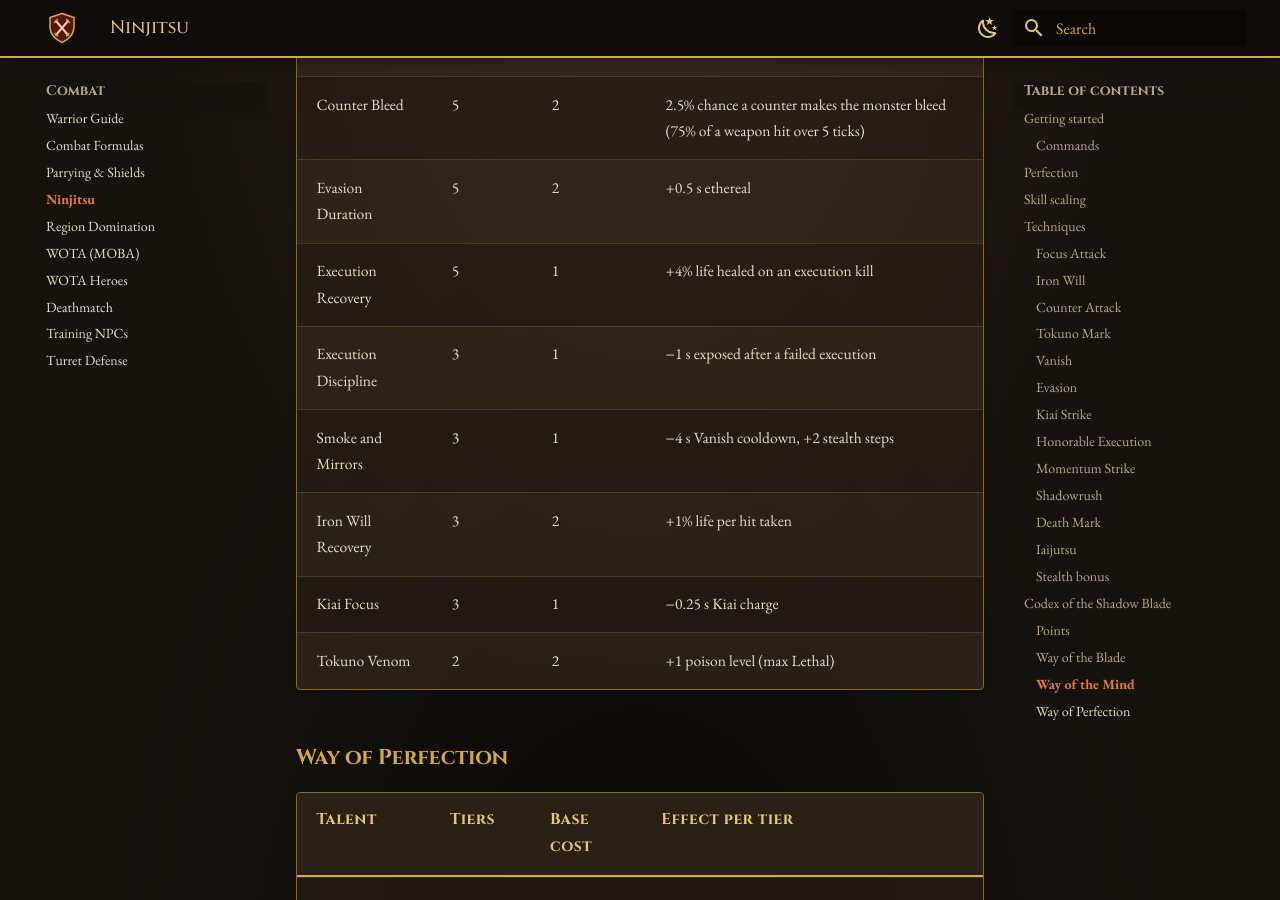
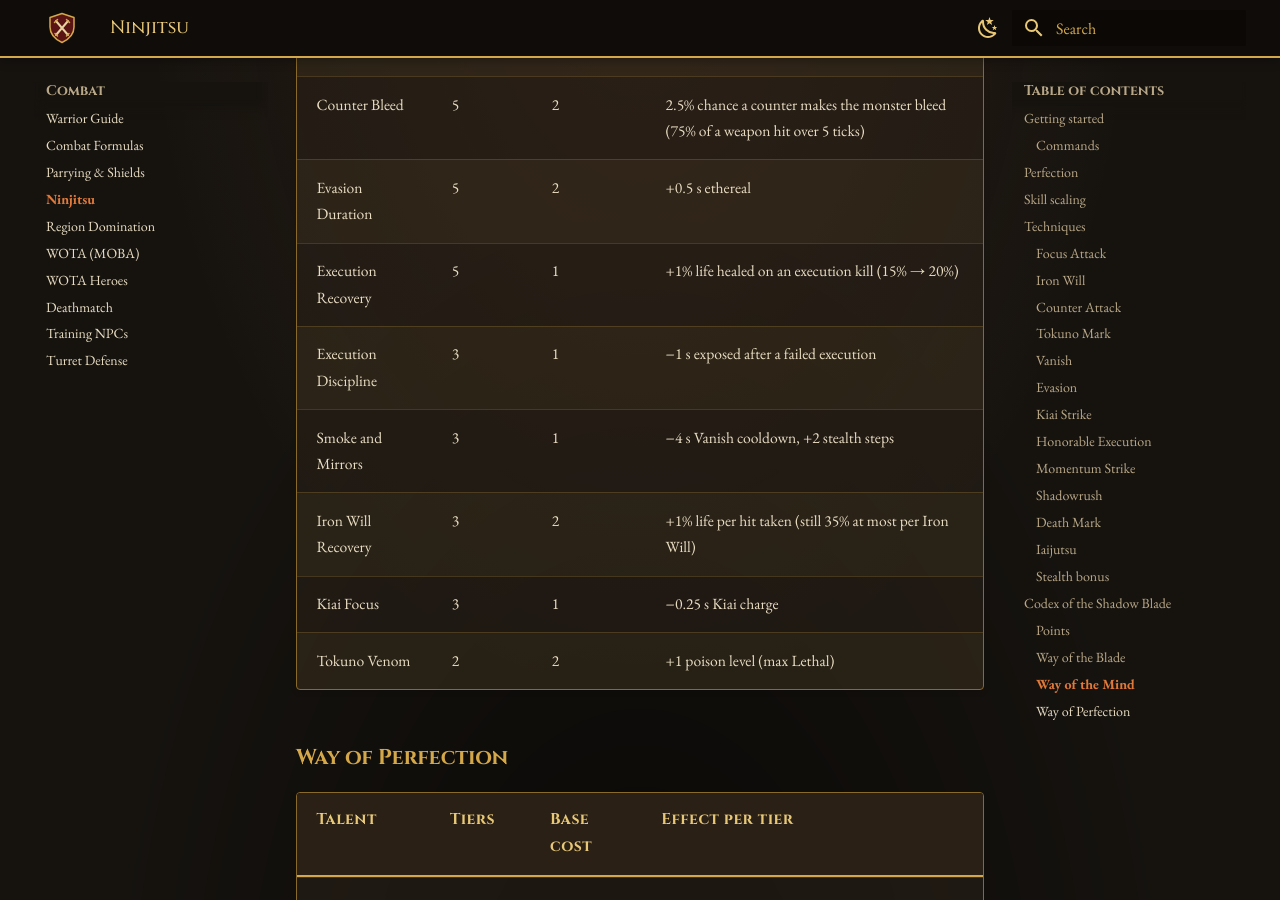
Before and after one commit to SeiferUO/wiki, an MkDocs documentation site: the page built from docs/combat/ninjitsu.md, in a window 1280 px wide and 900 px high, scrolled down 8186 px. Built offline with MkDocs 1.6.1 and Material for MkDocs 9.7.7, drawn with Linux system fonts in a browser that asks for light colours; some of the changed text lies outside the part shown.

Commit message:
Ninjitsu: Iron Will heals at most 35% of life per use; Execution Recovery is +1% per tier (15% to 20%)
Co-Authored-By: Claude Opus 5.5 <noreply@anthropic.com>

```diff
--- a/docs/combat/ninjitsu.md
+++ b/docs/combat/ninjitsu.md
@@ -91,6 +91,7 @@ Both chances reach 100% at 50 Ninjitsu.
 
 ### Iron Will
 For 6 seconds, every hit you take heals you for **3% of your life** and gives **1 Perfection** (at most twice per second).
+One Iron Will heals **at most 35% of your life** in total. After that, hits still give Perfection.
 
 ### Counter Attack
 For 2 seconds, the next melee attack against you is turned aside and answered with a counter strike.
@@ -190,10 +191,10 @@ Ninja weapons: Bokuto, Daisho, Kama, Lajatang, No-Dachi, Nunchaku, Sai, Tekagi,
 | Counter Recovery | 3 | 1 | −1 s cooldown after a successful counter |
 | Counter Bleed | 5 | 2 | 2.5% chance a counter makes the monster bleed (75% of a weapon hit over 5 ticks) |
 | Evasion Duration | 5 | 2 | +0.5 s ethereal |
-| Execution Recovery | 5 | 1 | +4% life healed on an execution kill |
+| Execution Recovery | 5 | 1 | +1% life healed on an execution kill (15% → 20%) |
 | Execution Discipline | 3 | 1 | −1 s exposed after a failed execution |
 | Smoke and Mirrors | 3 | 1 | −4 s Vanish cooldown, +2 stealth steps |
-| Iron Will Recovery | 3 | 2 | +1% life per hit taken |
+| Iron Will Recovery | 3 | 2 | +1% life per hit taken (still 35% at most per Iron Will) |
 | Kiai Focus | 3 | 1 | −0.25 s Kiai charge |
 | Tokuno Venom | 2 | 2 | +1 poison level (max Lethal) |
 
```
